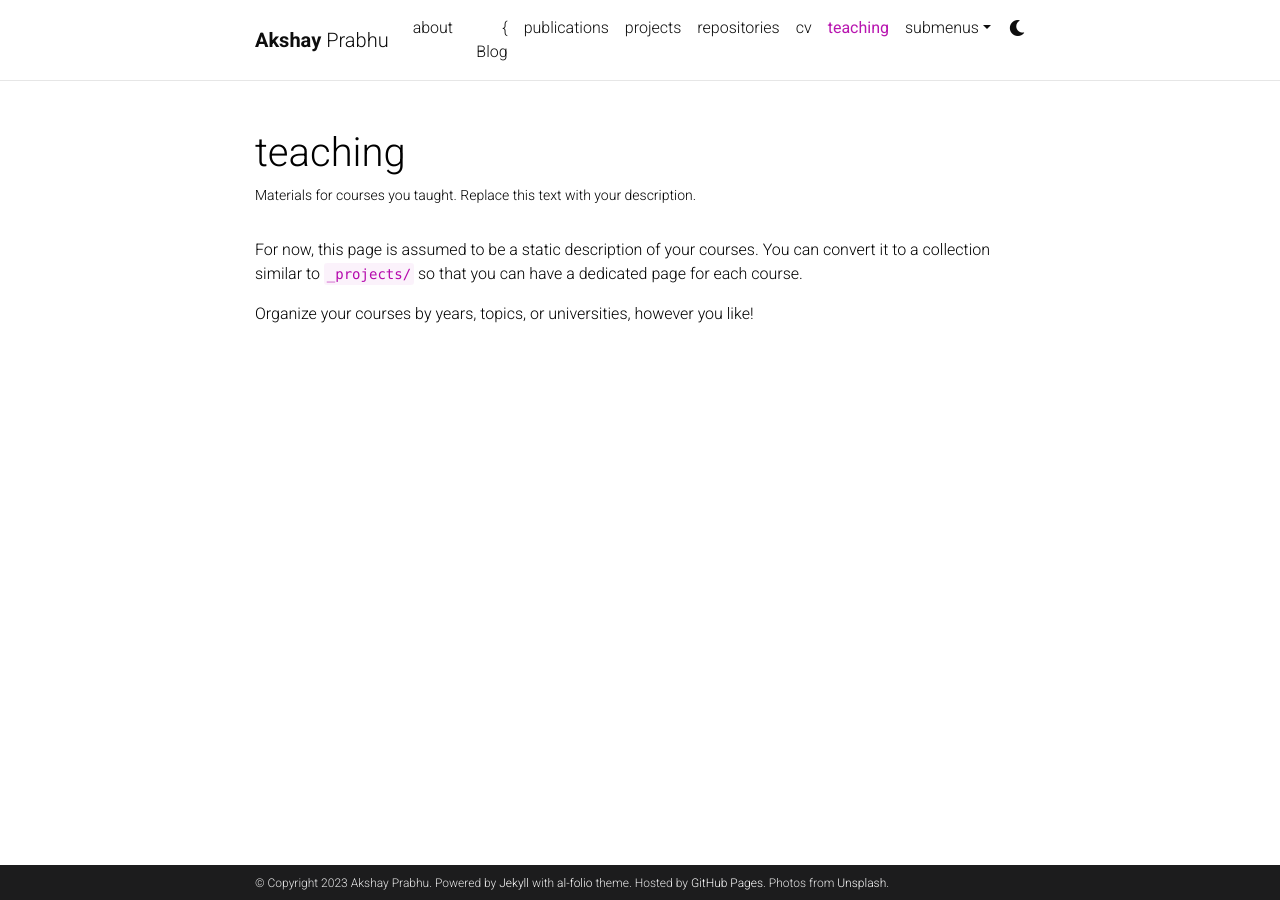
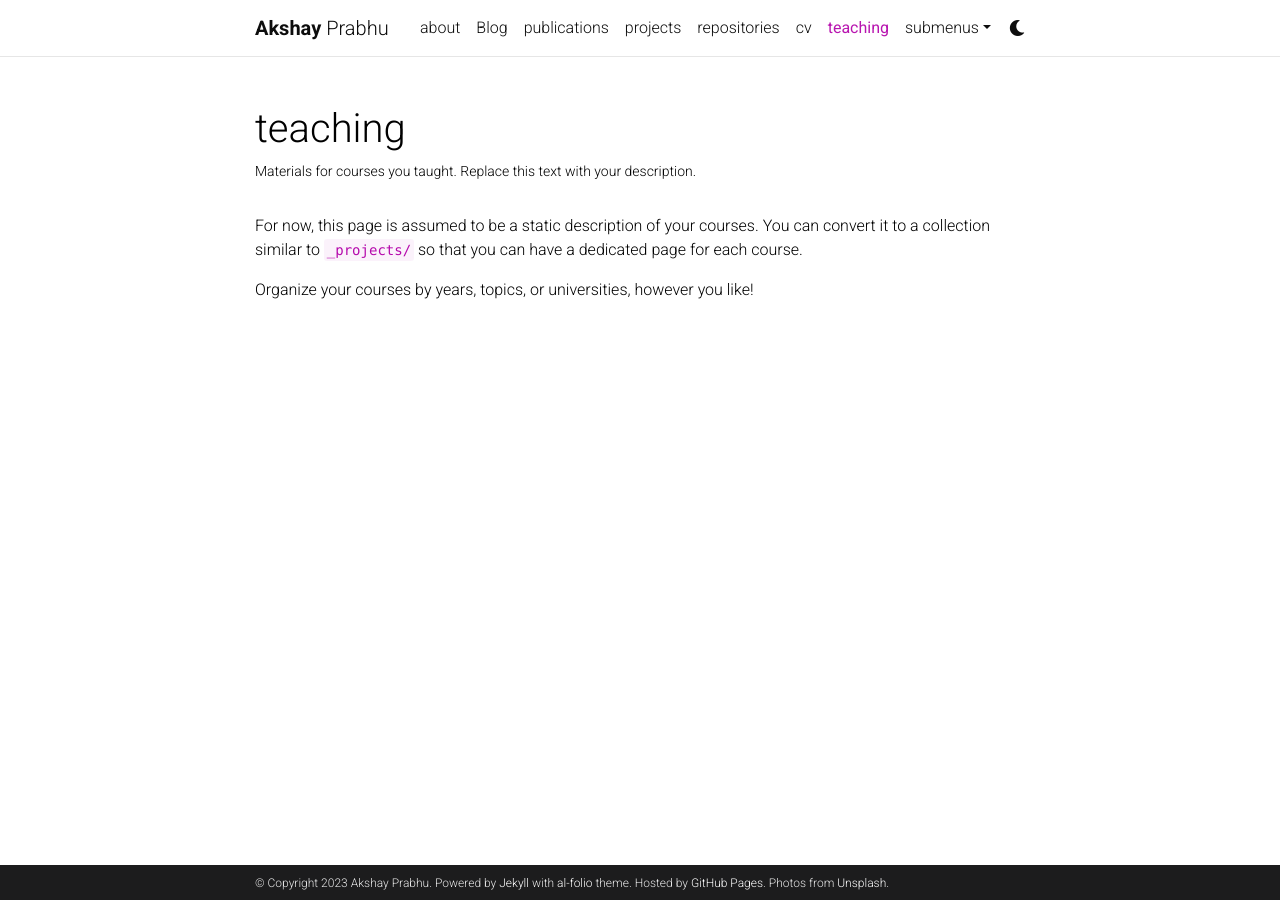
Before and after one commit to akshayprabhu200/stunning-invention, a Jekyll site: the page built from _pages/teaching.md, in a window 1280 px wide. Built offline with Jekyll 4.4.1, drawn with Linux system fonts in a browser that asks for light colours; comment, search, counter and statistics services are not loaded; a style sheet for code colours, icons or effects is not loaded.

Commit message:
Update header.html

```diff
--- a/_includes/header.html
+++ b/_includes/header.html
@@ -54,8 +54,7 @@
               {% if site.blog_nav_title %}
               <!-- Blog -->
               <li class="nav-item {% if page.url contains 'blog' %}active{% endif %}">
-                <a class="nav-link" href="https://blog.akshayprabhu.dev">{
-                    Blog
+                <a class="nav-link" href="https://blog.akshayprabhu.dev">Blog
                 </a>
               </li>
               {%- endif %}
```
